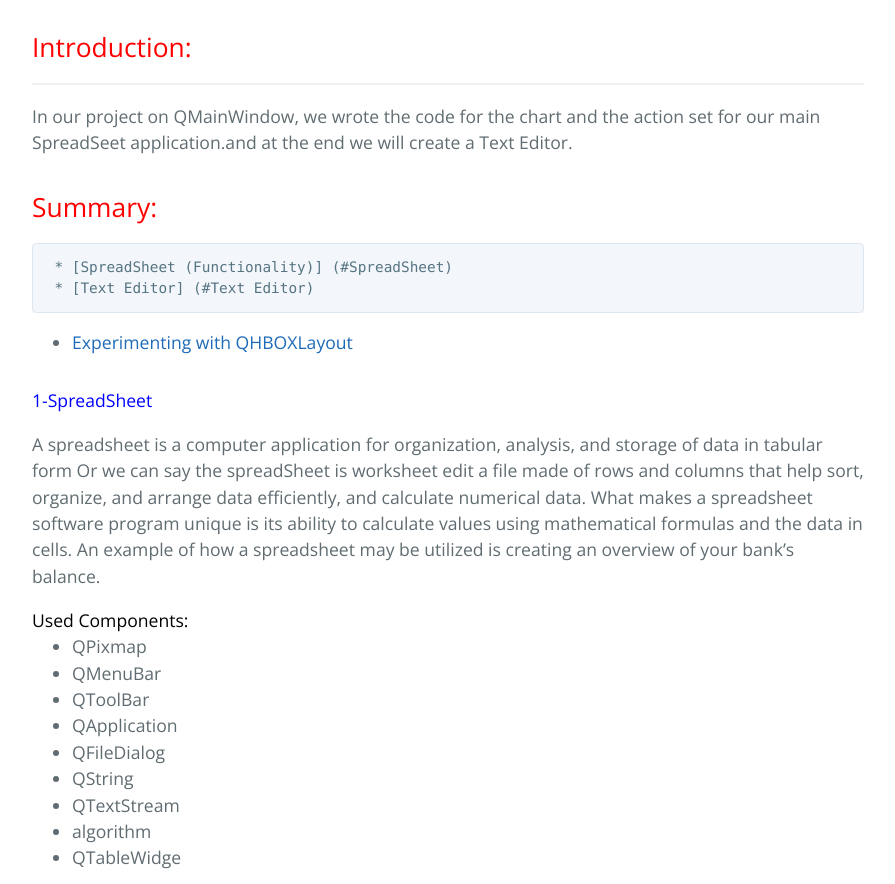
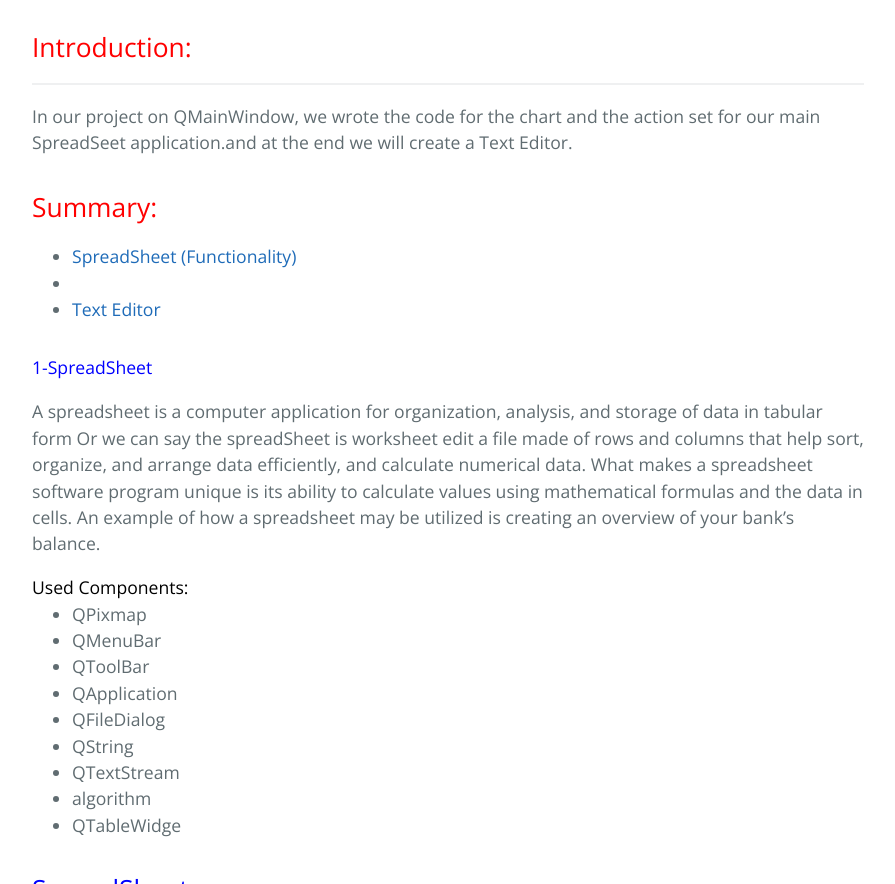
Before and after one commit to ASHellos/Application-Using-Main-Window, a Jekyll site: the page built from index.md, in a window 1280 px wide and 900 px high, scrolled down 729 px, cut to the strip 16-900 px from the top of the window. Shown: the whole strip, without its empty margins (192-1087 px from the left). Built offline with Jekyll 4.4.1, drawn with Linux system fonts in a browser that asks for light colours; our own code applies the rules of GitHub Pages for plain Markdown files.

Commit message:
Update index.md

```diff
--- a/index.md
+++ b/index.md
@@ -8,10 +8,10 @@ In our project on QMainWindow, we wrote the code for the chart and the action se
 
 ## <span style="color:red">Summary:</span>
 
-     * [SpreadSheet (Functionality)] (#SpreadSheet)
-     * [Text Editor] (#Text Editor)
+ * [SpreadSheet (Functionality)](#SpreadSheet)
+ *
+ * [Text Editor](#Text Editor)
 
-   * [Experimenting with QHBOXLayout](#Experimenting_with_QHBOXLayout)
 
 #### <span style="color:blue">1-SpreadSheet</span> {#SpreadSheet}
 
```
